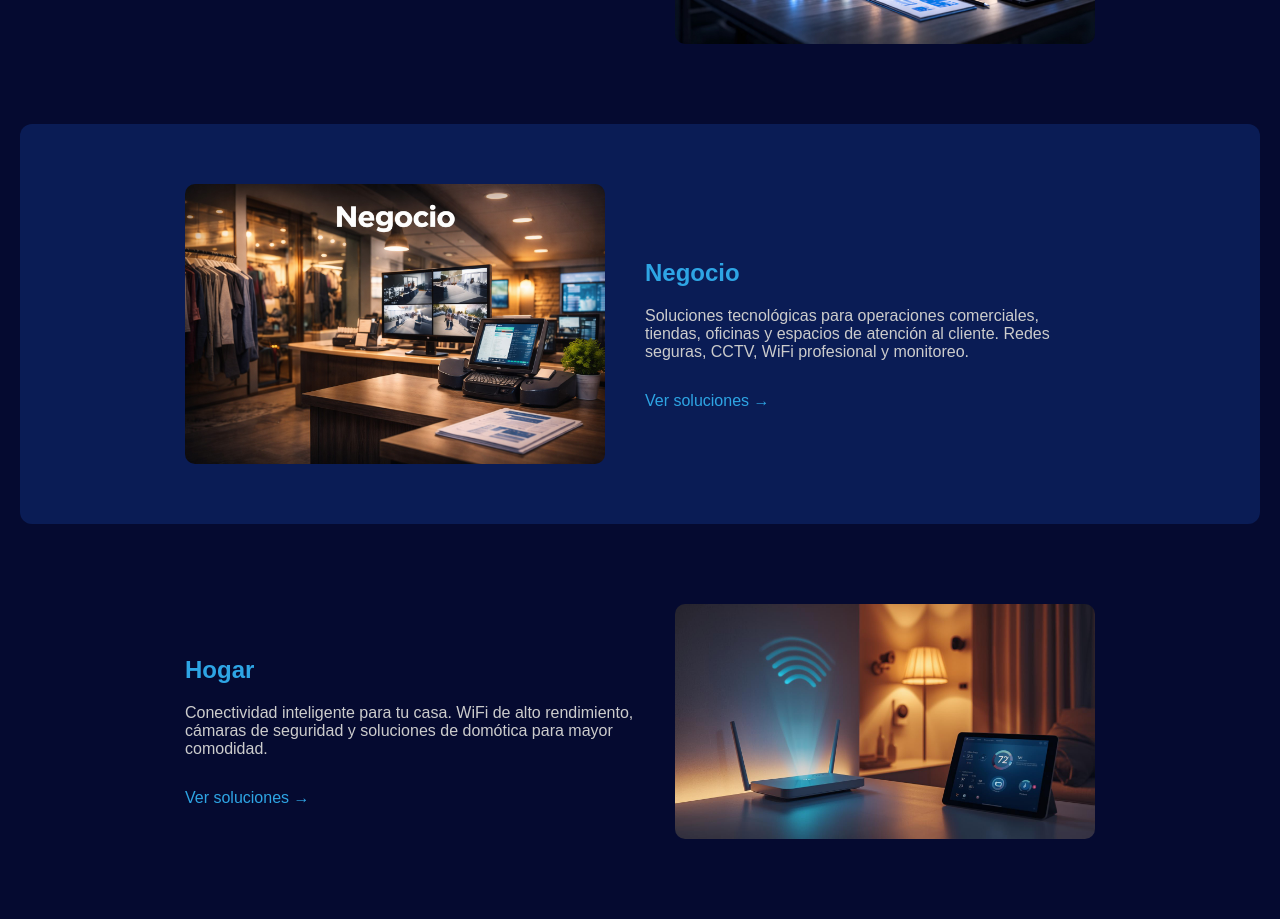
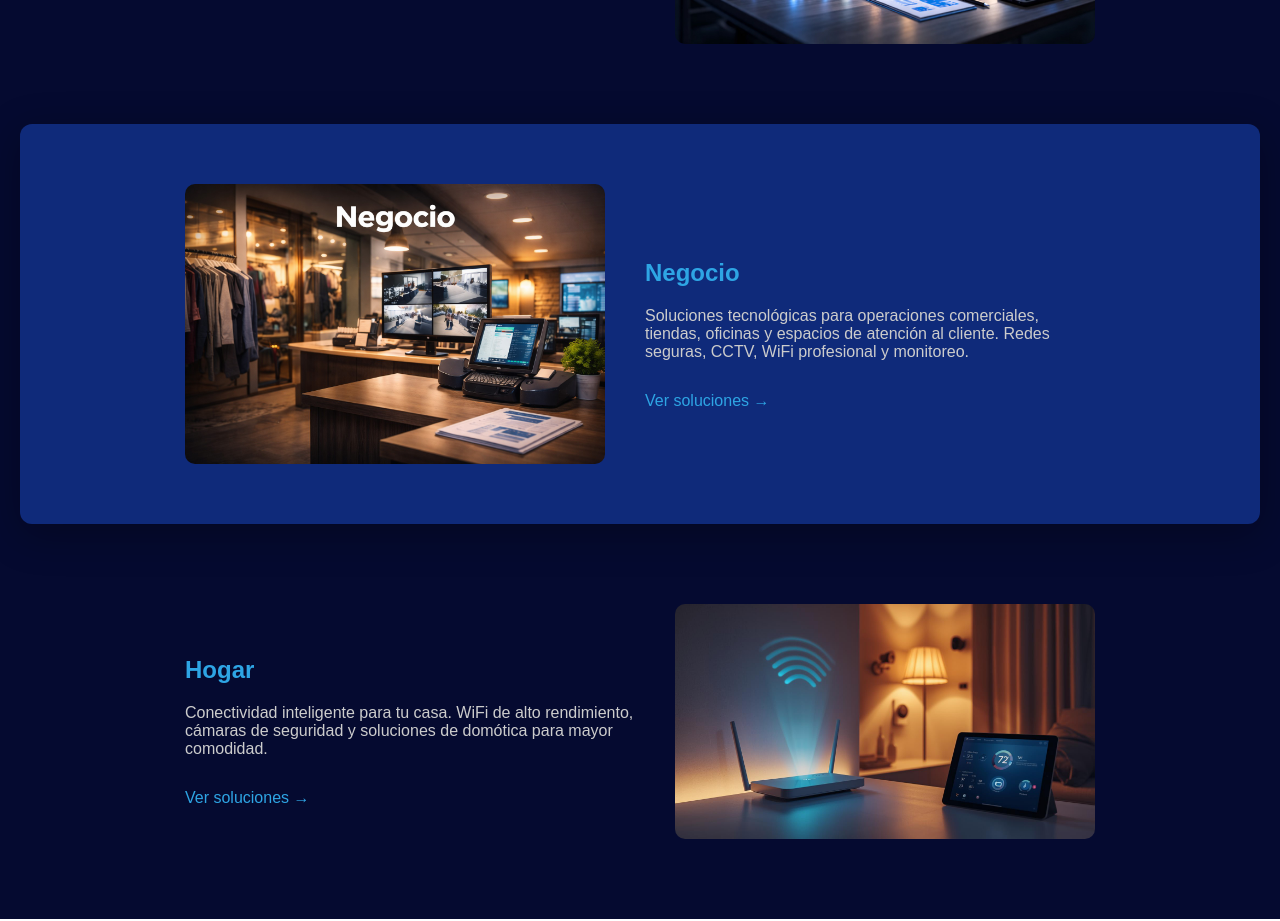
Before and after one commit to OcteFlow/octeflow-site, a Next.js app: page / in a window 1280 px wide. Shown: the part 1280-2201 px from the top of the page. Built offline with nearby package versions, Linux system fonts and the light colour scheme.

Commit message:
Update index.js

```diff
--- a/pages/index.js
+++ b/pages/index.js
@@ -195,9 +195,10 @@ justifyContent:"center",
 gap:"40px",
 flexWrap:"wrap",
 marginBottom:"80px",
-  background:"#0a1c55",
+  background:"#0f2a7a",
 padding:"60px 20px",
-borderRadius:"12px"
+borderRadius:"12px",
+  boxShadow:"0 10px 40px rgba(0,0,0,0.3)"
 }}>
 
 <img
```
